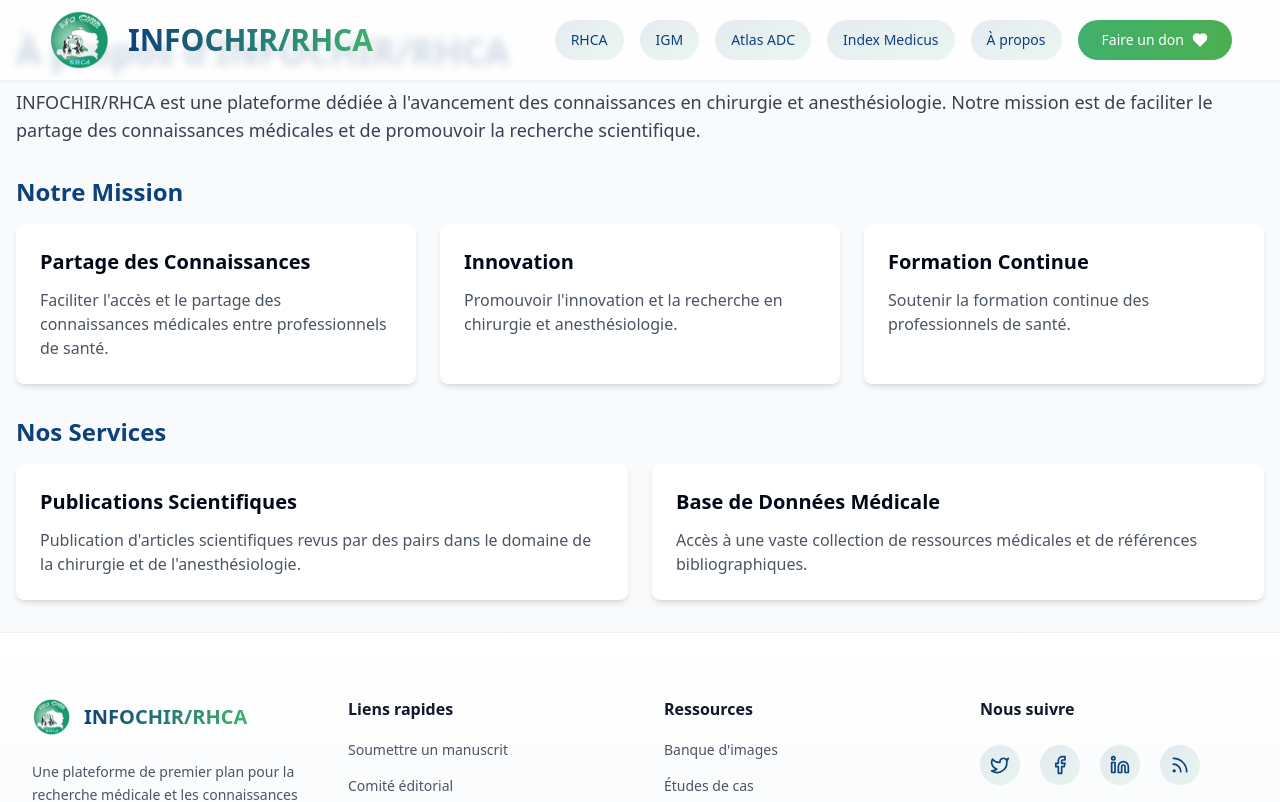
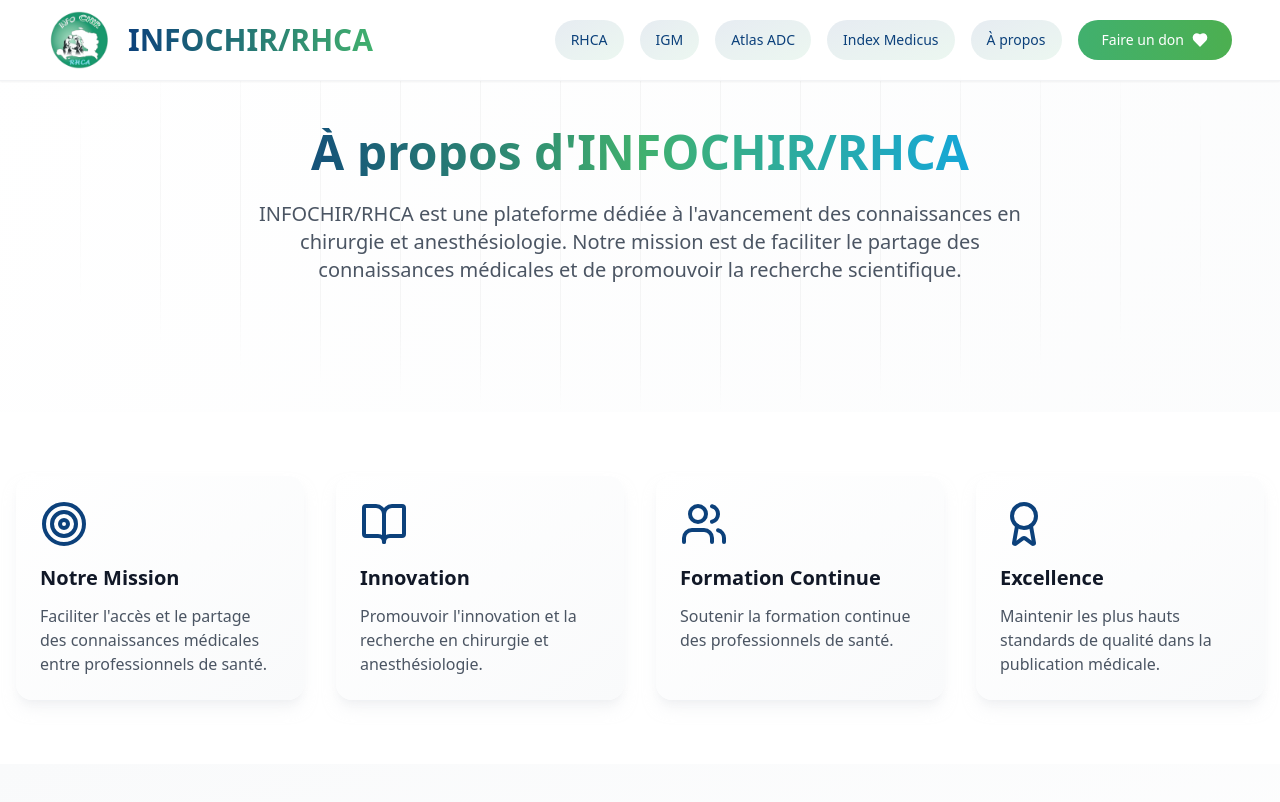
Before and after one commit to intelogroup/infochir-rhca, a React (Vite) app: page /about in a window 1280 px wide. Shown: the top 802 px of the page. Built offline with nearby package versions, Linux system fonts and the light colour scheme.

Commit message:
Add modern About Us page
Implemented a modernized "About Us" page that includes the founders section, enhancing the overall presentation and accessibility of information about the organization and its key members.
[skip gpt_engineer]

```diff
--- a/src/pages/About.tsx
+++ b/src/pages/About.tsx
@@ -1,58 +1,107 @@
 import { MainLayout } from "@/components/layouts/MainLayout";
+import { FoundersSection } from "@/components/home/FoundersSection";
+import { motion } from "framer-motion";
+import { BookOpen, Target, Users, Award } from "lucide-react";
 
 const About = () => {
   return (
     <MainLayout>
-      <div className="container mx-auto px-4 py-8 space-y-8">
-        <section className="space-y-4">
-          <h1 className="text-4xl font-bold text-primary">À propos d'INFOCHIR/RHCA</h1>
-          <p className="text-lg text-gray-700">
+      <div className="min-h-screen bg-gradient-to-br from-white to-gray-50">
+        {/* Hero Section */}
+        <section className="relative overflow-hidden py-20 sm:py-32">
+          <div className="absolute inset-0 bg-[linear-gradient(to_right,#80808012_1px,transparent_1px)] bg-[size:5rem_5rem] [mask-image:radial-gradient(ellipse_50%_50%_at_50%_50%,#000_70%,transparent_100%)]" />
+          <div className="container mx-auto px-4">
+            <motion.div
+              initial={{ opacity: 0, y: 20 }}
+              animate={{ opacity: 1, y: 0 }}
+              transition={{ duration: 0.6 }}
+              className="text-center max-w-3xl mx-auto"
+            >
+              <h1 className="text-4xl sm:text-5xl font-bold bg-gradient-to-r from-primary via-secondary to-ocean bg-clip-text text-transparent mb-6">
+                À propos d'INFOCHIR/RHCA
+              </h1>
+              <p className="text-lg sm:text-xl text-gray-600 leading-relaxed">
                 INFOCHIR/RHCA est une plateforme dédiée à l'avancement des connaissances en chirurgie et anesthésiologie.
                 Notre mission est de faciliter le partage des connaissances médicales et de promouvoir la recherche scientifique.
               </p>
+            </motion.div>
+          </div>
         </section>
 
-        <section className="space-y-4">
-          <h2 className="text-2xl font-semibold text-primary">Notre Mission</h2>
-          <div className="grid gap-6 md:grid-cols-2 lg:grid-cols-3">
-            <div className="p-6 bg-white rounded-lg shadow-md">
-              <h3 className="text-xl font-semibold mb-3">Partage des Connaissances</h3>
+        {/* Mission Section */}
+        <section className="py-16 bg-white">
+          <div className="container mx-auto px-4">
+            <motion.div
+              initial={{ opacity: 0, y: 20 }}
+              animate={{ opacity: 1, y: 0 }}
+              transition={{ duration: 0.6, delay: 0.2 }}
+              className="grid gap-8 md:grid-cols-2 lg:grid-cols-4"
+            >
+              <div className="p-6 rounded-2xl bg-gradient-to-br from-white to-gray-50 shadow-lg shadow-gray-200/50 hover:shadow-xl transition-shadow">
+                <Target className="w-12 h-12 text-primary mb-4" />
+                <h3 className="text-xl font-semibold text-gray-900 mb-3">Notre Mission</h3>
                 <p className="text-gray-600">
                   Faciliter l'accès et le partage des connaissances médicales entre professionnels de santé.
                 </p>
               </div>
-            <div className="p-6 bg-white rounded-lg shadow-md">
-              <h3 className="text-xl font-semibold mb-3">Innovation</h3>
+
+              <div className="p-6 rounded-2xl bg-gradient-to-br from-white to-gray-50 shadow-lg shadow-gray-200/50 hover:shadow-xl transition-shadow">
+                <BookOpen className="w-12 h-12 text-primary mb-4" />
+                <h3 className="text-xl font-semibold text-gray-900 mb-3">Innovation</h3>
                 <p className="text-gray-600">
                   Promouvoir l'innovation et la recherche en chirurgie et anesthésiologie.
                 </p>
               </div>
-            <div className="p-6 bg-white rounded-lg shadow-md">
-              <h3 className="text-xl font-semibold mb-3">Formation Continue</h3>
+
+              <div className="p-6 rounded-2xl bg-gradient-to-br from-white to-gray-50 shadow-lg shadow-gray-200/50 hover:shadow-xl transition-shadow">
+                <Users className="w-12 h-12 text-primary mb-4" />
+                <h3 className="text-xl font-semibold text-gray-900 mb-3">Formation Continue</h3>
                 <p className="text-gray-600">
                   Soutenir la formation continue des professionnels de santé.
                 </p>
               </div>
+
+              <div className="p-6 rounded-2xl bg-gradient-to-br from-white to-gray-50 shadow-lg shadow-gray-200/50 hover:shadow-xl transition-shadow">
+                <Award className="w-12 h-12 text-primary mb-4" />
+                <h3 className="text-xl font-semibold text-gray-900 mb-3">Excellence</h3>
+                <p className="text-gray-600">
+                  Maintenir les plus hauts standards de qualité dans la publication médicale.
+                </p>
+              </div>
+            </motion.div>
           </div>
         </section>
 
-        <section className="space-y-4">
-          <h2 className="text-2xl font-semibold text-primary">Nos Services</h2>
-          <div className="grid gap-6 md:grid-cols-2">
-            <div className="p-6 bg-white rounded-lg shadow-md">
-              <h3 className="text-xl font-semibold mb-3">Publications Scientifiques</h3>
-              <p className="text-gray-600">
+        {/* Services Section */}
+        <section className="py-16 bg-gradient-to-br from-gray-50 to-white">
+          <div className="container mx-auto px-4">
+            <motion.div
+              initial={{ opacity: 0, y: 20 }}
+              animate={{ opacity: 1, y: 0 }}
+              transition={{ duration: 0.6, delay: 0.4 }}
+              className="max-w-3xl mx-auto"
+            >
+              <h2 className="text-3xl font-bold text-center text-primary mb-12">Nos Services</h2>
+              <div className="grid gap-8 md:grid-cols-2">
+                <div className="p-8 rounded-2xl bg-white shadow-lg shadow-primary/5 hover:shadow-xl transition-shadow border border-gray-100">
+                  <h3 className="text-xl font-semibold text-gray-900 mb-4">Publications Scientifiques</h3>
+                  <p className="text-gray-600 leading-relaxed">
                     Publication d'articles scientifiques revus par des pairs dans le domaine de la chirurgie et de l'anesthésiologie.
                   </p>
                 </div>
-            <div className="p-6 bg-white rounded-lg shadow-md">
-              <h3 className="text-xl font-semibold mb-3">Base de Données Médicale</h3>
-              <p className="text-gray-600">
+                <div className="p-8 rounded-2xl bg-white shadow-lg shadow-primary/5 hover:shadow-xl transition-shadow border border-gray-100">
+                  <h3 className="text-xl font-semibold text-gray-900 mb-4">Base de Données Médicale</h3>
+                  <p className="text-gray-600 leading-relaxed">
                     Accès à une vaste collection de ressources médicales et de références bibliographiques.
                   </p>
                 </div>
               </div>
+            </motion.div>
+          </div>
         </section>
+
+        {/* Founders Section */}
+        <FoundersSection />
       </div>
     </MainLayout>
   );
```
Lines whose indentation alone changed are shown as unchanged.
